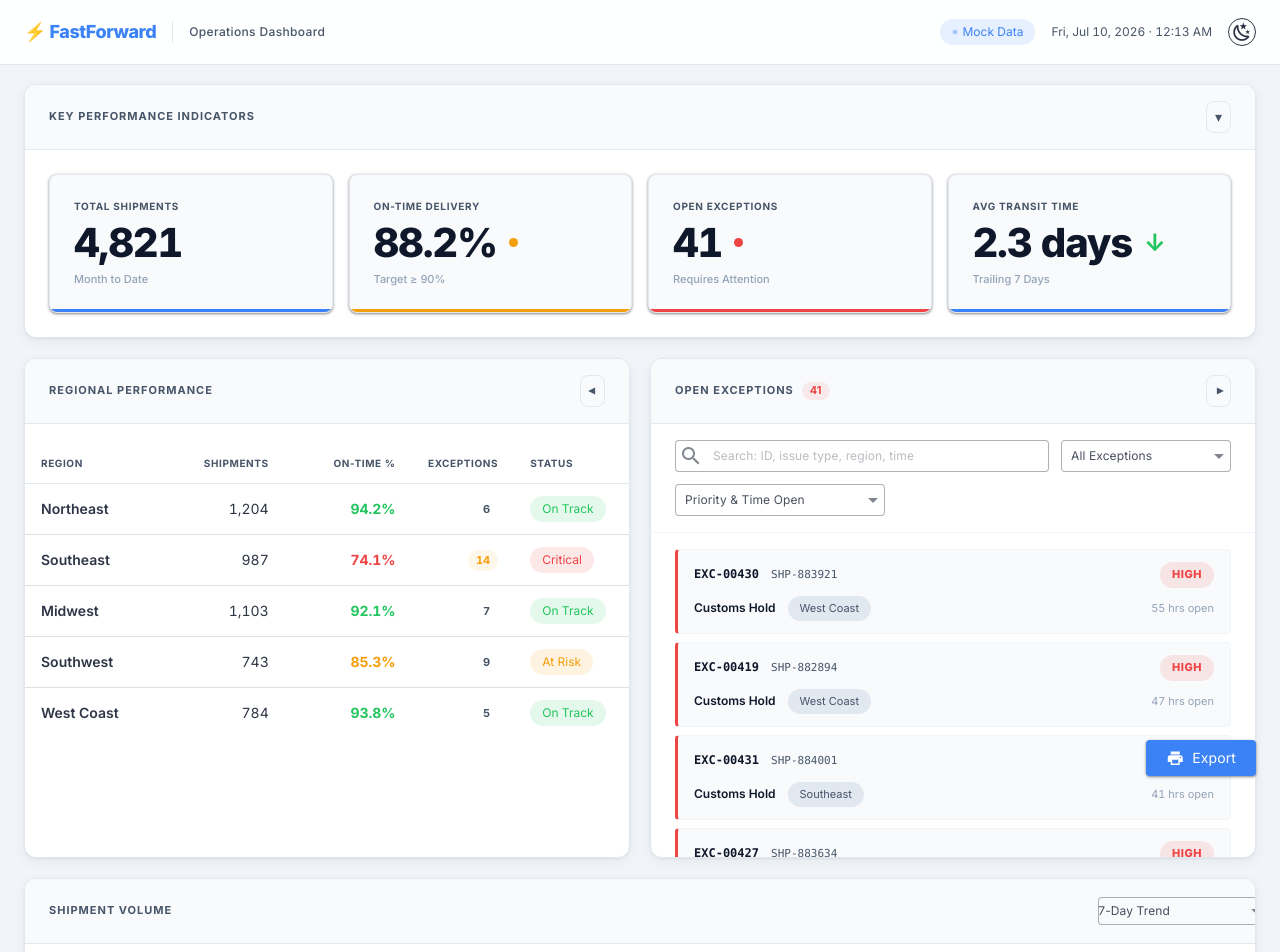
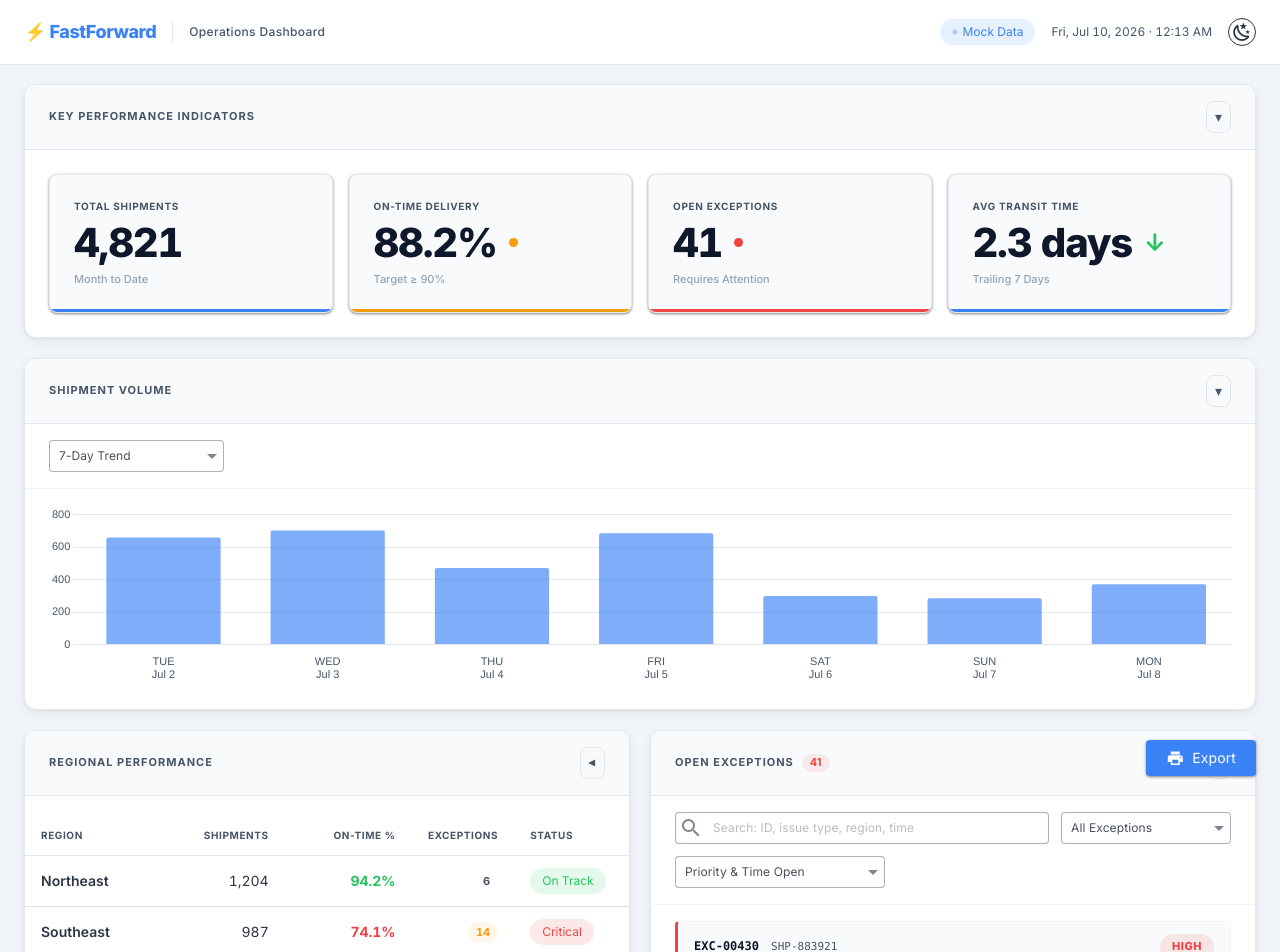
Before and after one commit to jerm-cowan/my-dashboard, a Vue app: page / in a window 1280 px wide. Shown: the top 952 px of the page. Built offline with nearby package versions, Linux system fonts and the light colour scheme.

Commit message:
Change hierarchy of sections.

```diff
--- a/src/assets/main.css
+++ b/src/assets/main.css
@@ -940,12 +940,14 @@ body {
   Font size and weight match the collapsed field label (.v-field__input).
 */
 .exceptions-sort-menu .v-list-item,
-.exceptions-filter-menu .v-list-item {
+.exceptions-filter-menu .v-list-item,
+.volume-view-menu .v-list-item {
   padding-inline-start: 10px !important;
 }
 
 .exceptions-sort-menu .v-list-item-title,
-.exceptions-filter-menu .v-list-item-title {
+.exceptions-filter-menu .v-list-item-title,
+.volume-view-menu .v-list-item-title {
   font-size: var(--font-size-sm) !important;
   font-weight: 400 !important;
 }
@@ -1093,18 +1095,32 @@ body {
    ============================================================ */
 
 /*
-  View-mode dropdown in the section header. Sized to fit the longest option
-  ("12-Month Trend") without wrapping. Uses the same compact density and
-  field-input overrides as the exceptions controls for visual consistency.
+  Controls row — matches .exceptions-controls layout and density exactly
+  so the dropdown looks identical to the filter/sort dropdowns above it.
+*/
+.volume-controls {
+  display: flex;
+  align-items: flex-start;
+  gap: var(--sp-3);
+  padding: var(--sp-4) var(--sp-6);
+  border-bottom: 1px solid var(--color-border-subtle);
+  transition: border-color var(--t-slow);
+}
+
+/*
+  Dropdown sized to fit "12-Month Trend" without truncation.
+  Flex-shrink: 0 so it never collapses at narrow widths.
 */
 .volume-view-select {
-  flex: 0 0 170px;
-}
-
-.volume-view-select .v-field__input {
-  min-height: 28px !important;
-  padding-top:    3px !important;
-  padding-bottom: 3px !important;
+  flex: 0 0 175px;
+}
+
+/* Match the exact field density used by the exceptions controls. */
+.volume-controls .v-field__input {
+  min-height: 32px !important;
+  padding-top:    4px !important;
+  padding-bottom: 4px !important;
+  padding-left:   10px !important;
   font-size: var(--font-size-sm) !important;
 }
 
@@ -1124,57 +1140,9 @@ body {
 }
 
 /*
-  Period context bar — shown below the section header when a bar is selected.
-  Communicates the active period to the user and provides a clear button.
-*/
-.volume-period-bar {
-  display: flex;
-  align-items: center;
-  gap: var(--sp-2);
-  padding: var(--sp-2) var(--sp-6);
-  border-bottom: 1px solid var(--color-border-subtle);
-  background-color: var(--color-accent-dim);
-  transition: background-color var(--t-slow), border-color var(--t-slow);
-}
-
-.volume-period-icon {
-  flex-shrink: 0;
-}
-
-.volume-period-label {
-  font-size: var(--font-size-xs);
-  font-weight: 600;
-  color: var(--color-accent);
-  flex: 1;
-}
-
-.volume-period-clear {
-  display: flex;
-  align-items: center;
-  justify-content: center;
-  padding: var(--sp-1);
-  border: none;
-  background: transparent;
-  cursor: pointer;
-  color: var(--color-text-muted);
-  border-radius: var(--radius-sm);
-  transition: color var(--t-fast), background-color var(--t-fast);
-  flex-shrink: 0;
-}
-
-.volume-period-clear:hover {
-  color: var(--color-text-primary);
-  background-color: var(--color-accent-dim);
-}
-
-.volume-period-clear:focus-visible {
-  outline: 2px solid var(--color-accent);
-  outline-offset: 2px;
-}
-
-/*
-  Period context chip used in RegionalTable and CarrierGrid section headings.
-  Sits inline with the section title text via the flex gap on .section-title.
+  Period context chip used in section headings (RegionalTable, CarrierGrid,
+  and VolumeChart). Sits inline with the section title text via the flex gap
+  on .section-title. VolumeChart renders it closable; others are read-only.
 */
 .section-period-chip {
   text-transform: none !important;
--- a/src/components/VolumeChart.vue
+++ b/src/components/VolumeChart.vue
@@ -1,17 +1,23 @@
 <template>
   <v-card class="dashboard__section" id="section-trend" aria-labelledby="trend-heading">
     <div class="section-header">
-      <h2 class="section-title" id="trend-heading">Shipment Volume</h2>
-      <div class="section-header__actions">
-        <v-select
-          v-model="viewMode"
-          :items="viewOptions"
-          density="compact"
-          variant="outlined"
-          hide-details
-          class="volume-view-select"
-          aria-label="Select chart time range"
-        />
+      <h2 class="section-title" id="trend-heading">
+        Shipment Volume
+        <!--
+          Period chip in the heading mirrors Regional Performance.
+          Closable here because VolumeChart owns the selection state.
+        -->
+        <v-chip
+          v-if="selectedIndex !== null"
+          size="x-small"
+          variant="tonal"
+          color="primary"
+          closable
+          class="section-period-chip"
+          :aria-label="`Active period filter: ${activePeriodLabel}. Click X to clear.`"
+          @click:close="clearSelection"
+        >{{ activePeriodLabel }}</v-chip>
+      </h2>
       <button
         class="section-toggle"
         :aria-expanded="isExpanded"
@@ -21,25 +27,24 @@
         <span aria-hidden="true">▾</span>
       </button>
     </div>
-    </div>
 
     <div
       class="section-content"
       :class="{ 'section-content--collapsed': !isExpanded }"
       id="trend-content"
     >
-      <!-- Active period context bar -->
-      <div v-if="selectedIndex !== null" class="volume-period-bar">
-        <v-icon size="14" color="primary" class="volume-period-icon">mdi-calendar-range</v-icon>
-        <span class="volume-period-label">Viewing: {{ activePeriodLabel }}</span>
-        <button
-          class="volume-period-clear"
-          aria-label="Clear period selection and restore full dashboard view"
-          @click="clearSelection"
-        >
-          <v-icon size="14">mdi-close</v-icon>
-          <span class="sr-only">Clear selection</span>
-        </button>
+      <!-- Controls row — styled to match the exceptions controls row -->
+      <div class="volume-controls" role="group" aria-label="Chart time range">
+        <v-select
+          v-model="viewMode"
+          :items="viewOptions"
+          :menu-props="{ class: 'volume-view-menu' }"
+          density="compact"
+          variant="outlined"
+          hide-details
+          class="volume-view-select"
+          aria-label="Select chart time range"
+        />
       </div>
 
       <div
--- a/src/views/DashboardView.vue
+++ b/src/views/DashboardView.vue
@@ -12,6 +12,9 @@
       <!-- KPI Summary Row -->
       <KpiGrid :selected-period="selectedPeriod" />
 
+      <!-- Shipment Volume — global filter, drives period context for sections below -->
+      <VolumeChart @period-selected="onPeriodSelected" />
+
       <!-- Two-column row: Regional Performance (left) + Open Exceptions (right) -->
       <v-row
         class="dashboard__row"
@@ -25,9 +28,6 @@
           <ExceptionsFeed v-model:expanded="exceptionsExpanded" :selected-period="selectedPeriod" />
         </v-col>
       </v-row>
-
-      <!-- Shipment Volume chart with period selection -->
-      <VolumeChart @period-selected="onPeriodSelected" />
 
       <!-- Carrier Performance Snapshot -->
       <CarrierGrid :selected-period="selectedPeriod" />
```
Lines whose indentation alone changed are shown as unchanged.
